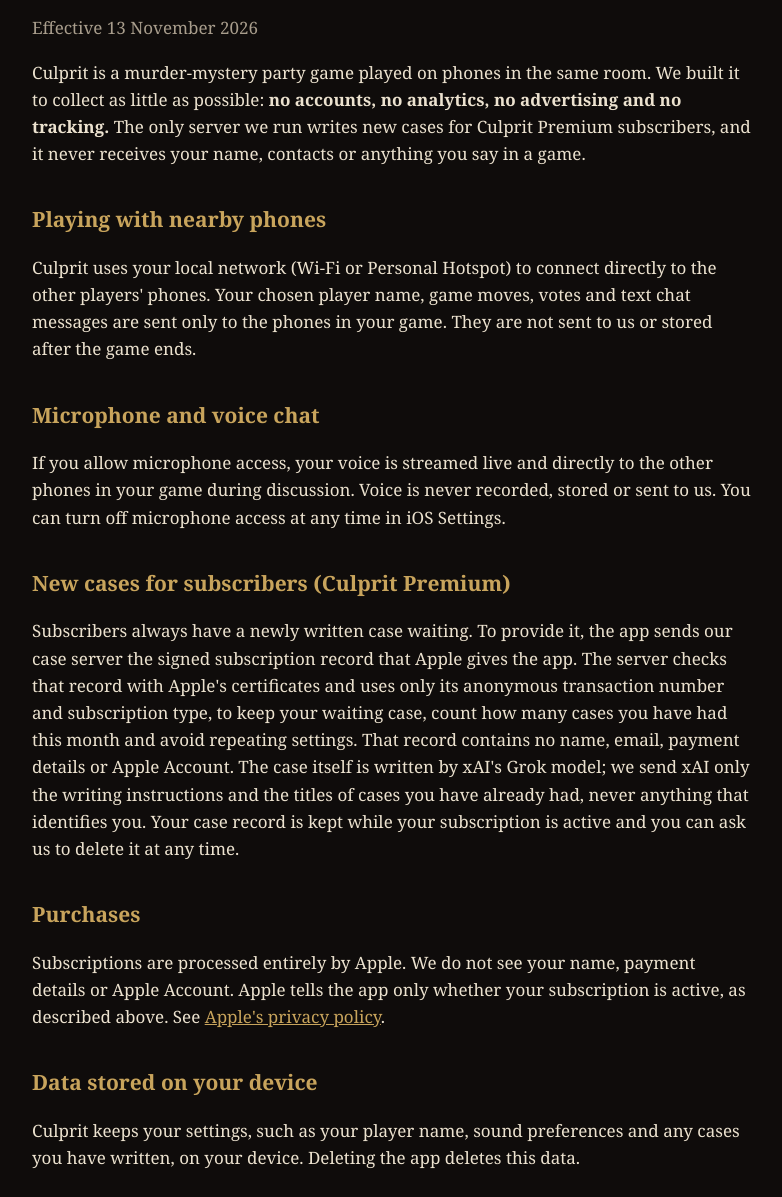
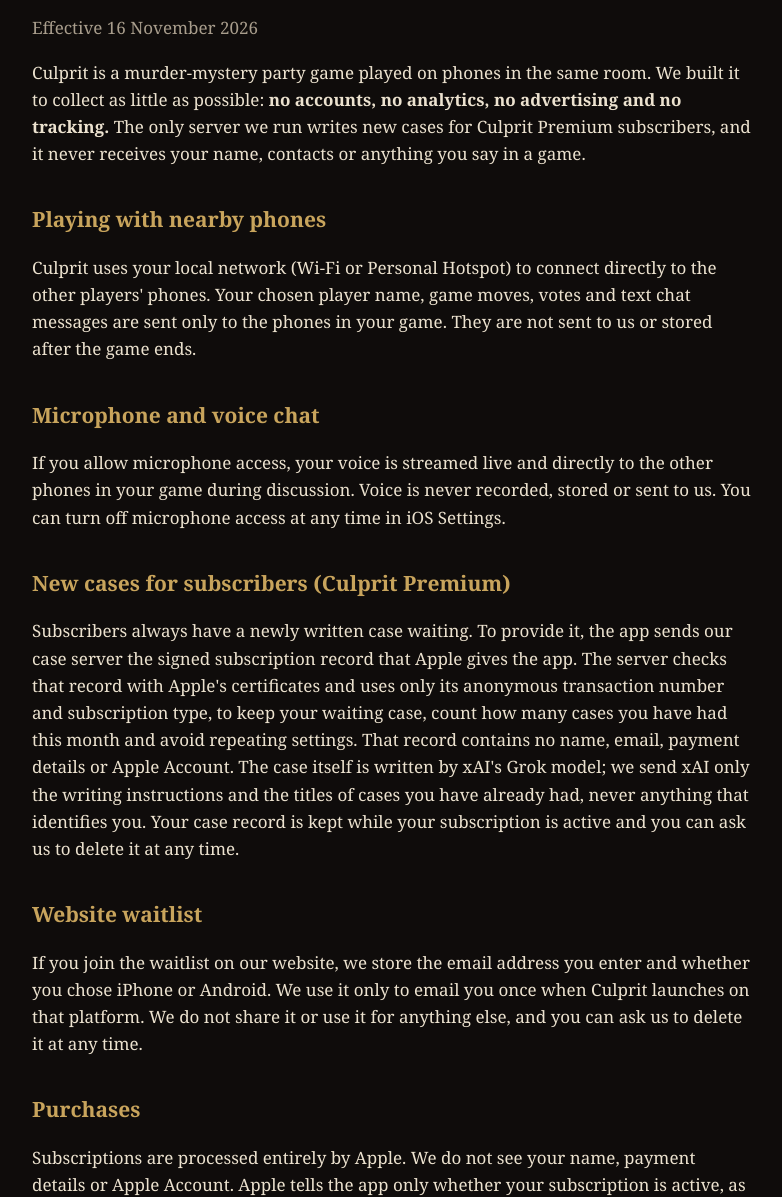
Before and after one commit to Chinmay-92/culprit-legal, a plain HTML site: page privacy.html in a window 1280 px wide. Shown: the part 105-1302 px from the top of the page, without its empty margins (248-1030 px from the left). Drawn offline with Linux system fonts and the light colour scheme.

Commit message:
Privacy policy: website waitlist

```diff
--- a/privacy.html
+++ b/privacy.html
@@ -10,7 +10,7 @@ h1{font-size:34px;margin:0 0 4px;letter-spacing:.5px}h2{font-size:21px;margin:36
 p,li{color:var(--fg)}small,.mute{color:var(--mute)}a{color:var(--accent)}
 </style></head><body><main>
 <h1>Culprit Privacy Policy</h1>
-<p class="mute">Effective 13 November 2026</p>
+<p class="mute">Effective 16 November 2026</p>
 
 <p>Culprit is a murder-mystery party game played on phones in the same room. We built it to collect as little as possible: <strong>no accounts, no analytics, no advertising and no tracking.</strong> The only server we run writes new cases for Culprit Premium subscribers, and it never receives your name, contacts or anything you say in a game.</p>
 
@@ -23,6 +23,8 @@ p,li{color:var(--fg)}small,.mute{color:var(--mute)}a{color:var(--accent)}
 <h2>New cases for subscribers (Culprit Premium)</h2>
 <p>Subscribers always have a newly written case waiting. To provide it, the app sends our case server the signed subscription record that Apple gives the app. The server checks that record with Apple's certificates and uses only its anonymous transaction number and subscription type, to keep your waiting case, count how many cases you have had this month and avoid repeating settings. That record contains no name, email, payment details or Apple Account. The case itself is written by xAI's Grok model; we send xAI only the writing instructions and the titles of cases you have already had, never anything that identifies you. Your case record is kept while your subscription is active and you can ask us to delete it at any time.</p>
 
+<h2>Website waitlist</h2>
+<p>If you join the waitlist on our website, we store the email address you enter and whether you chose iPhone or Android. We use it only to email you once when Culprit launches on that platform. We do not share it or use it for anything else, and you can ask us to delete it at any time.</p>
 <h2>Purchases</h2>
 <p>Subscriptions are processed entirely by Apple. We do not see your name, payment details or Apple Account. Apple tells the app only whether your subscription is active, as described above. See <a href="https://www.apple.com/legal/privacy/">Apple's privacy policy</a>.</p>
 
```
